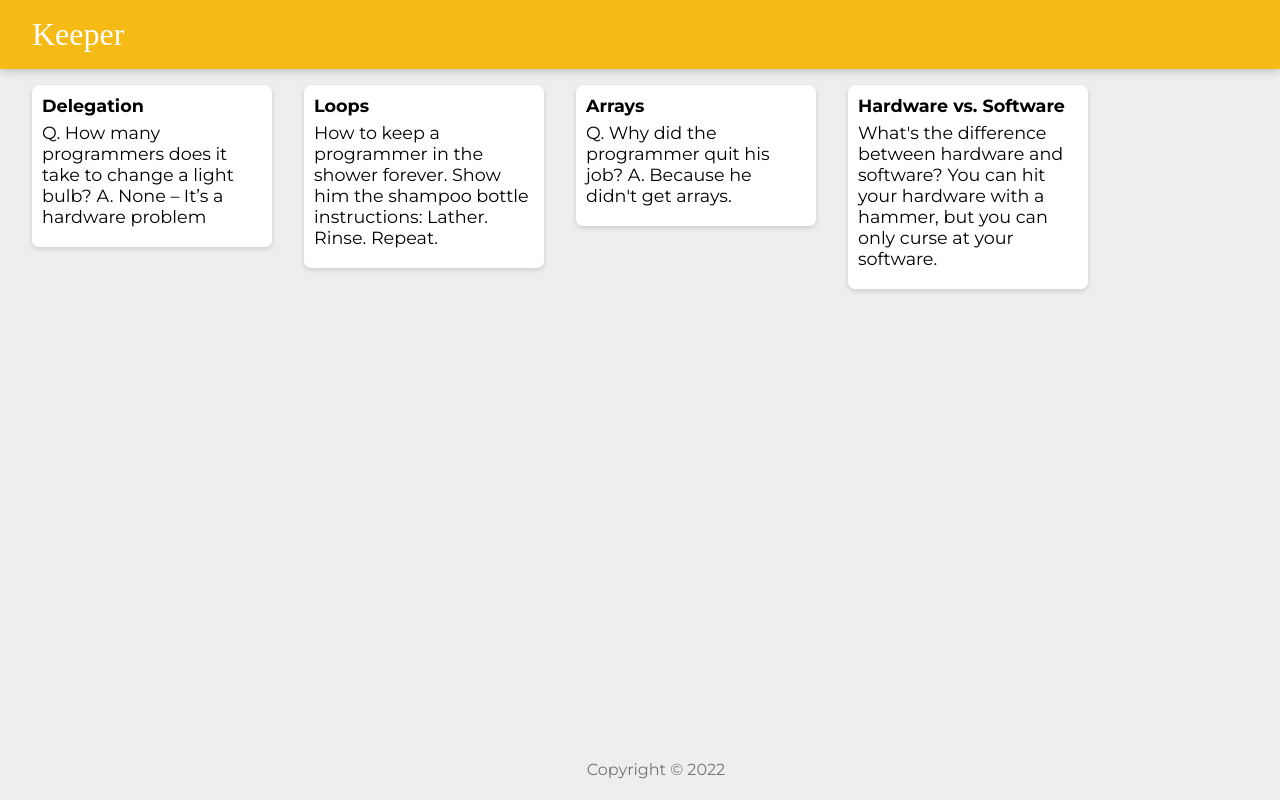
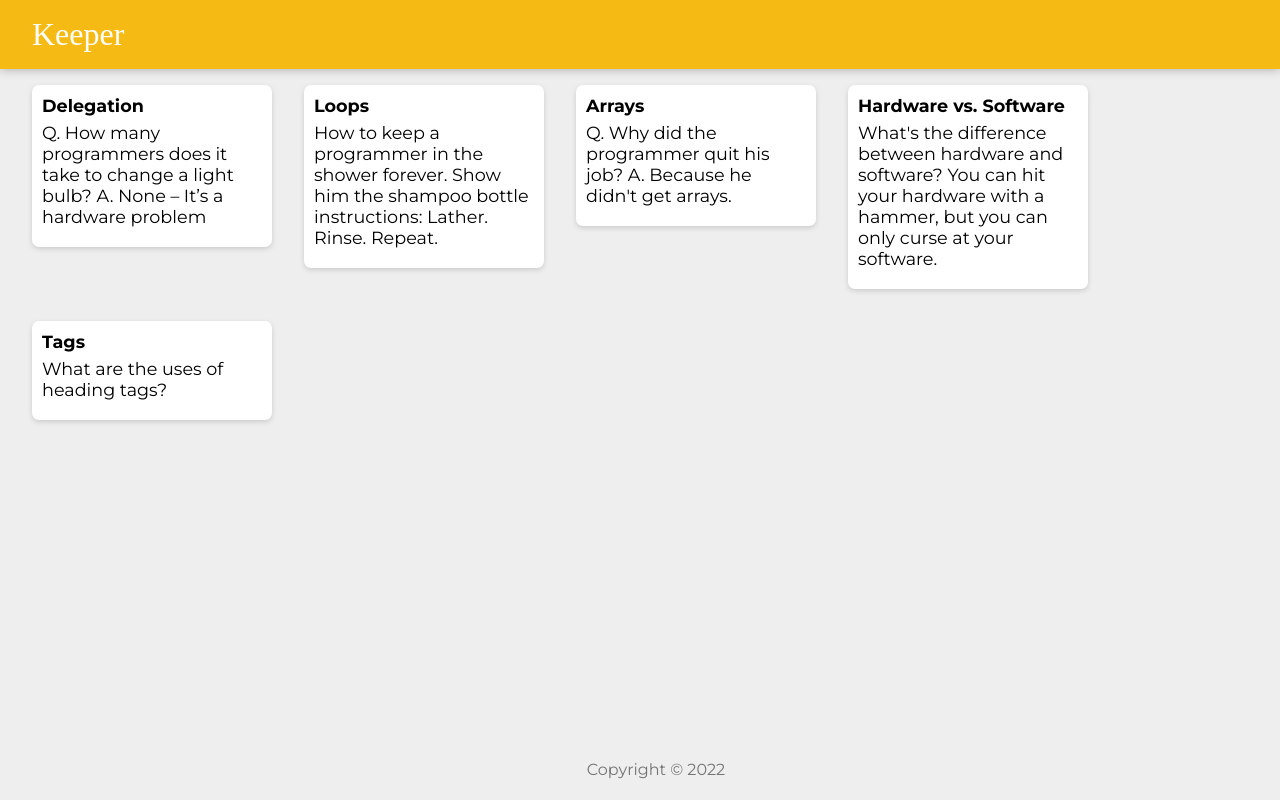
Before and after one commit to johncanero/keeper-app, a React (Create React App) app: page / in a window 1280 px wide. Built offline with nearby package versions, Linux system fonts and the light colour scheme; a web font is replaced by a local one.

Commit message:
Add Another List in the Array of Notes

```diff
--- a/src/notes.js
+++ b/src/notes.js
@@ -22,6 +22,12 @@ const notes = [
       title: "Hardware vs. Software",
       content:
         "What's the difference between hardware and software? You can hit your hardware with a hammer, but you can only curse at your software."
+    },
+    {
+      key: 5,
+      title: "Tags",
+      content:
+        "What are the uses of heading tags?"
     }
   ];
 
```
